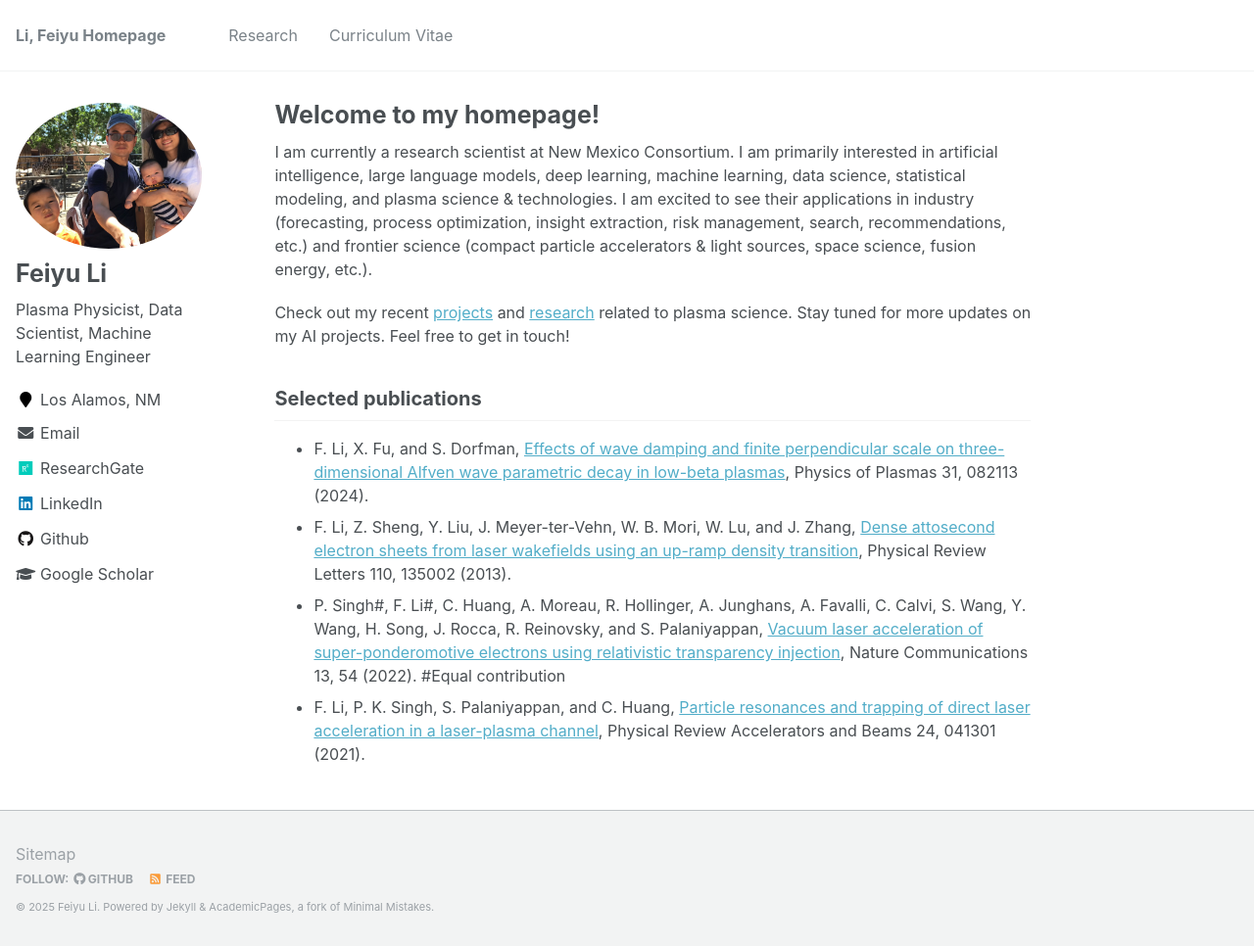
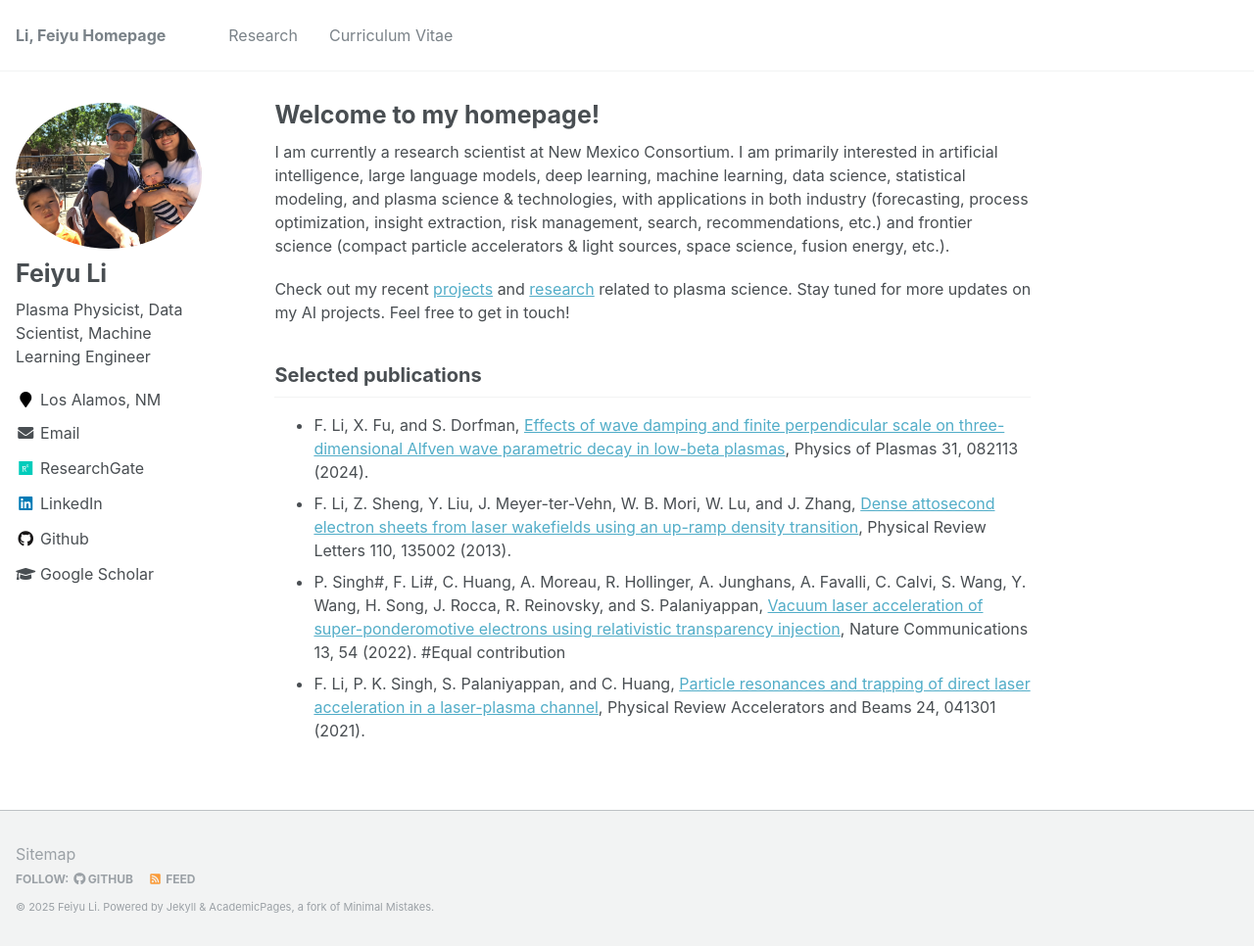
Before and after one commit to fyli16/fyli16.github.io, a Jekyll site: the page built from _pages/about.md, in a window 1280 px wide and 966 px high. Shown: the whole window at 98% size. Built offline with Jekyll 4.4.1, drawn with Linux system fonts in a browser that asks for light colours.

Commit message:
update about

```diff
--- a/_pages/about.md
+++ b/_pages/about.md
@@ -9,7 +9,7 @@ redirect_from:
 ---
 
 I am currently a research scientist at New Mexico Consortium.
-I am primarily interested in artificial intelligence, large language models, deep learning, machine learning, data science, statistical modeling, and plasma science & technologies. I am excited to see their applications in industry (forecasting, process optimization, insight extraction, risk management, search, recommendations, etc.) and frontier science (compact particle accelerators & light sources, space science, fusion energy, etc.).
+I am primarily interested in artificial intelligence, large language models, deep learning, machine learning, data science, statistical modeling, and plasma science & technologies, with applications in both industry (forecasting, process optimization, insight extraction, risk management, search, recommendations, etc.) and frontier science (compact particle accelerators & light sources, space science, fusion energy, etc.).
 
 Check out my recent [projects](https://fyli16.github.io/cv/) and [research](https://fyli16.github.io/research/) related to plasma science. Stay tuned for more updates on my AI projects. Feel free to get in touch!
 
```
